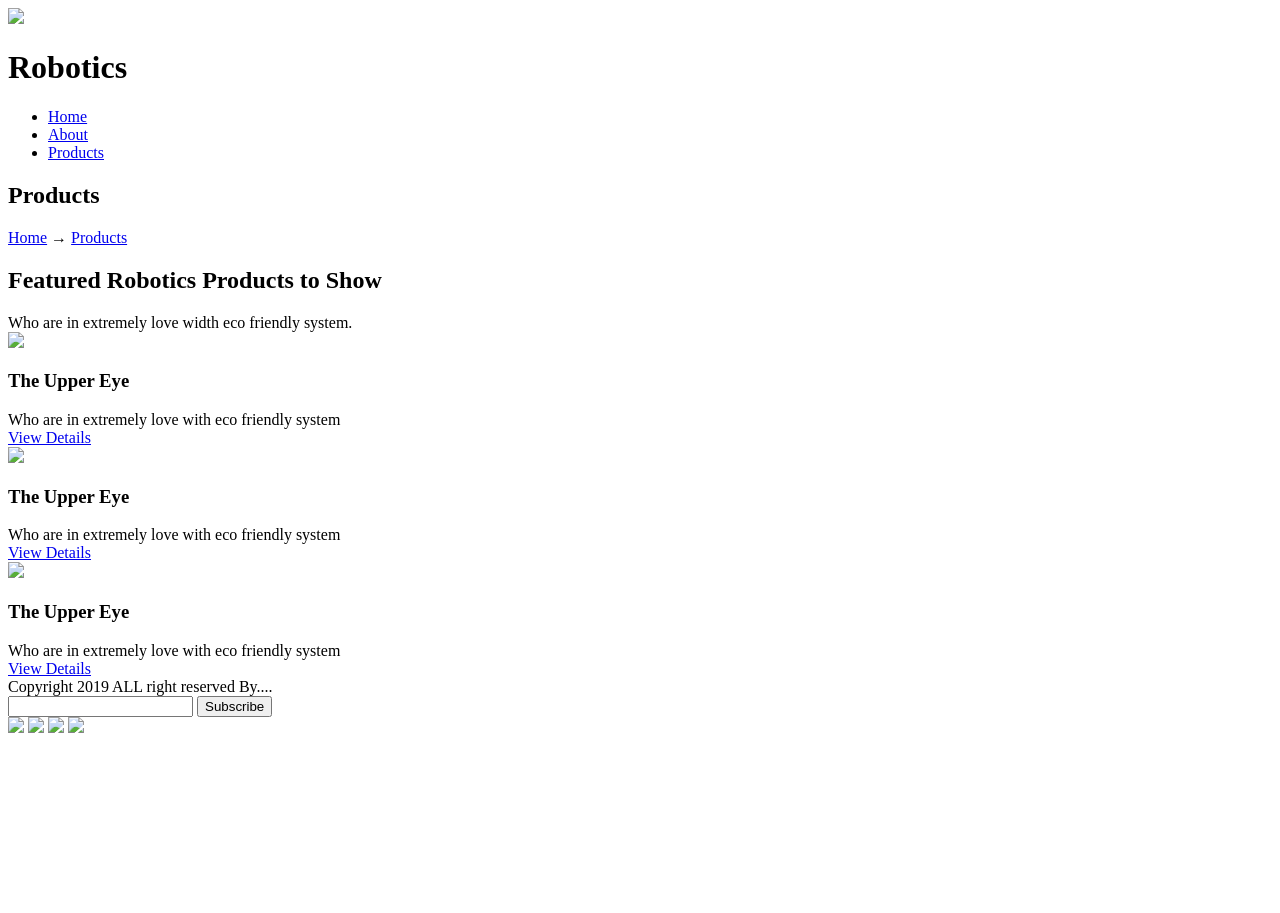
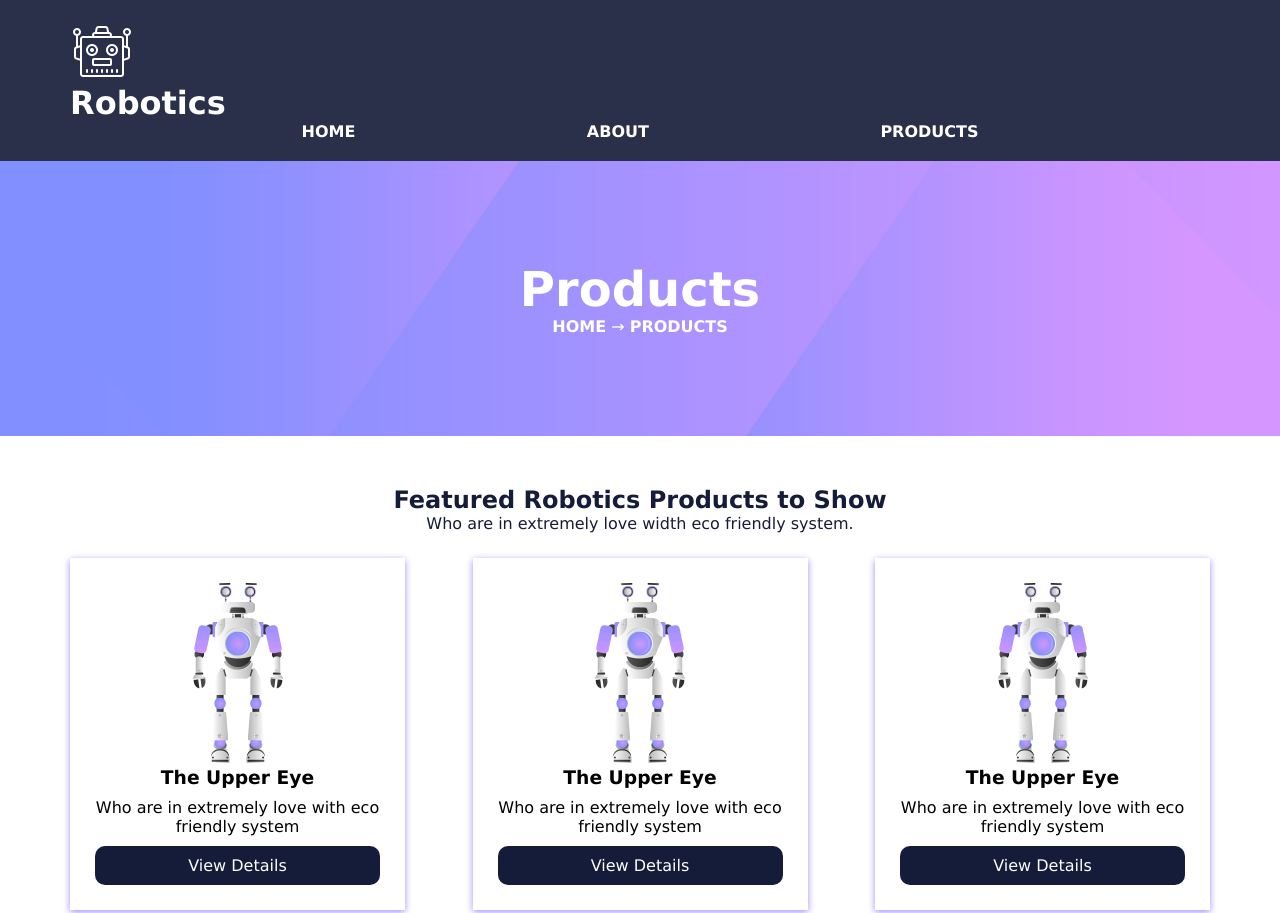
Before and after one commit to Veky767/Sait1.githab.io, a plain HTML site: page index.html in a window 1280 px wide. Shown: the top 913 px of the page. Before the commit the page ends 800 px from the top, so only its background shows below. Drawn offline with Linux system fonts and the light colour scheme.

Commit message:
добавка

```diff
--- /dev/null
+++ b/flex.css
@@ -0,0 +1,38 @@
+.menu {
+  display: flex;
+  flex-direction: row;
+  justify-content: space-evenly;
+}
+
+.header-row {
+  display: flex;
+  flex-direction: row;
+  align-items: center;
+}
+
+.header-logo {
+  display: flex;
+  flex-direction: column;
+  align-items: flex-start;
+  flex-grow: 1;
+}
+
+.logo-img {
+  flex-grow: 3;
+}
+
+.cards-row {
+  display: flex;
+  flex-direction: row;
+  justify-content: space-between;
+}
+
+.footer-row {
+  display: flex;
+  flex-direction: row;
+  justify-content: space-between;
+}
+
+.social-networks {
+  display: flex;
+}
--- /dev/null
+++ b/index.css
@@ -0,0 +1,111 @@
+* {
+  font-family: Verdana, Geneva, Tahoma, sans-serif;
+  margin: 0;
+  padding: 0;
+}
+
+.container {
+  max-width: 1140px;
+  padding: 0 15px;
+  margin: 0 auto;
+}
+
+/* HEADER */
+
+.header {
+  width: 100%;
+  color: white;
+  padding: 20px;
+  background: #151c39e8;
+  box-sizing: border-box;
+}
+
+.menu-item {
+  list-style: none;
+}
+
+.menu-link {
+  color: white;
+  text-decoration: none;
+}
+
+/* Дополнительно */
+
+.menu-link {
+  text-transform: uppercase;
+  font-weight: bold;
+}
+
+/* BANNER */
+
+.banner-section {
+  padding: 100px 0;
+  background: url(img/banner-bg.jpg);
+  background-size: cover;
+  background-position: center;
+}
+
+.banner-title {
+  font-size: 48px;
+}
+.banner-title,
+.banner-description {
+  text-align: center;
+  color: white;
+}
+
+/* CARDS */
+
+.cards-section {
+  padding: 50px 0px;
+}
+
+.cards-title,
+.cards-description {
+  color: #151c39;
+  text-align: center;
+}
+
+.card {
+  padding: 25px;
+  margin-top: 25px;
+  width: 25%;
+  background: white;
+  box-shadow: 0px 2px 7px 0px #9e90ff;
+  text-align: center;
+}
+
+.card-link {
+  text-decoration: none;
+  color: white;
+}
+
+.card-button {
+  text-align: center;
+  background: #151c39;
+  padding: 10px 70px;
+  border-radius: 10px;
+}
+
+.card-title,
+.card-text {
+  margin-bottom: 10px;
+}
+
+/* Дополнительно */
+
+.card-button {
+  cursor: pointer;
+}
+
+/* FOOTER */
+
+.footer {
+  background: url(img/footer-bg.jpg);
+  background-size: cover;
+  padding: 100px 0px;
+}
+
+.copyright {
+  color: white;
+}
--- a/index.html
+++ b/index.html
@@ -5,8 +5,8 @@
     <meta name="viewport" content="width=device-width, initial-scale=1.0">
     <meta http-equiv="X-UA-Compatible" content="ie=edge">
     <title>Robotics</title>
-    <link rel="stylesheet" href="../landing/index.css">
-    <link rel="stylesheet" href="../landing/flex.css">
+    <link rel="stylesheet" href="index.css">
+    <link rel="stylesheet" href="flex.css">
 </head>
 <body>
 
```
Also changed, not shown: img/banner-bg.jpg (added), img/facebook.png (added), img/footer-bg.jpg (added), img/instagram.png (added), img/logo.png (added), img/p1.png (added), img/vk.png (added), img/youtube.png (added).
